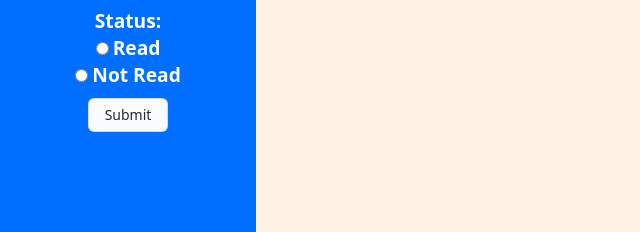
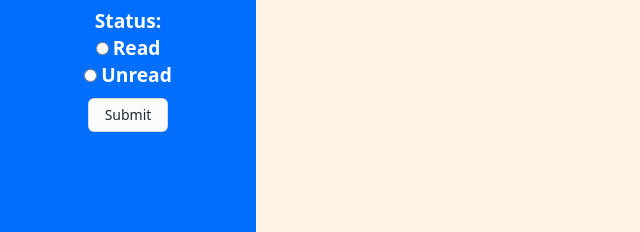
Before and after one commit to fanboy-coder/my-library, a plain HTML site: page exercisio.html in a window 1280 px wide. Shown: the part 391-623 px from the top of the page, 0-640 px from the left. Drawn offline with Linux system fonts and the light colour scheme.

Commit message:
Fixed bug

```diff
--- a/exercisio.html
+++ b/exercisio.html
@@ -30,10 +30,10 @@
                 </div>
                 <div>
                     <label for="pages">Status:</label><br>
-                    <input type="radio" id="read" name="radio" value="read" required>
+                    <input type="radio" id="read" name="radio" value="Read" required>
                     <label for="read">Read</label><br>
-                    <input  type="radio" id="not-read" name="radio" value="not-read">
-                    <label for="not-read">Not Read</label><br>
+                    <input  type="radio" id="not-read" name="radio" value="Unread">
+                    <label for="not-read">Unread</label><br>
                 </div>
                 <input type="submit" id="submit" value="Submit">
             </form>
```
